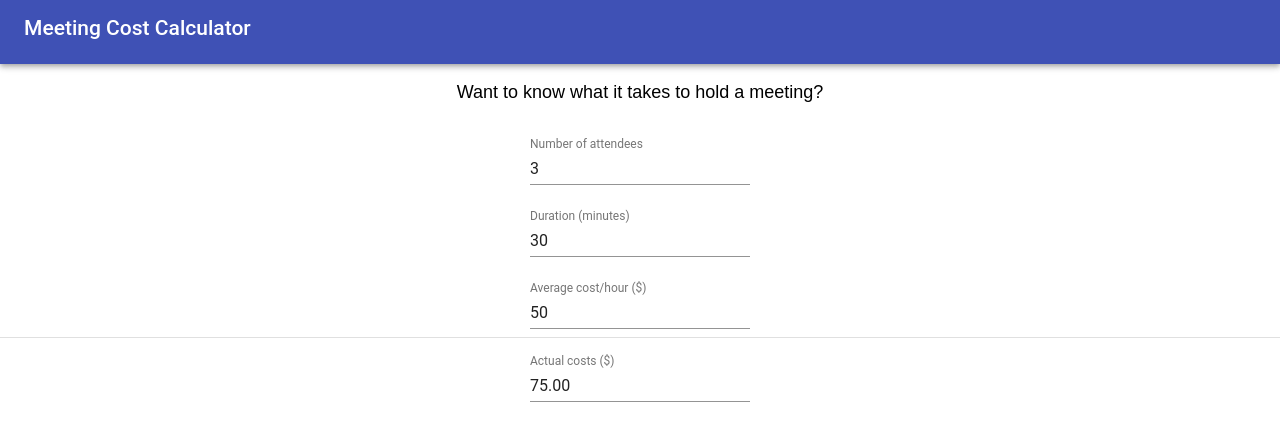
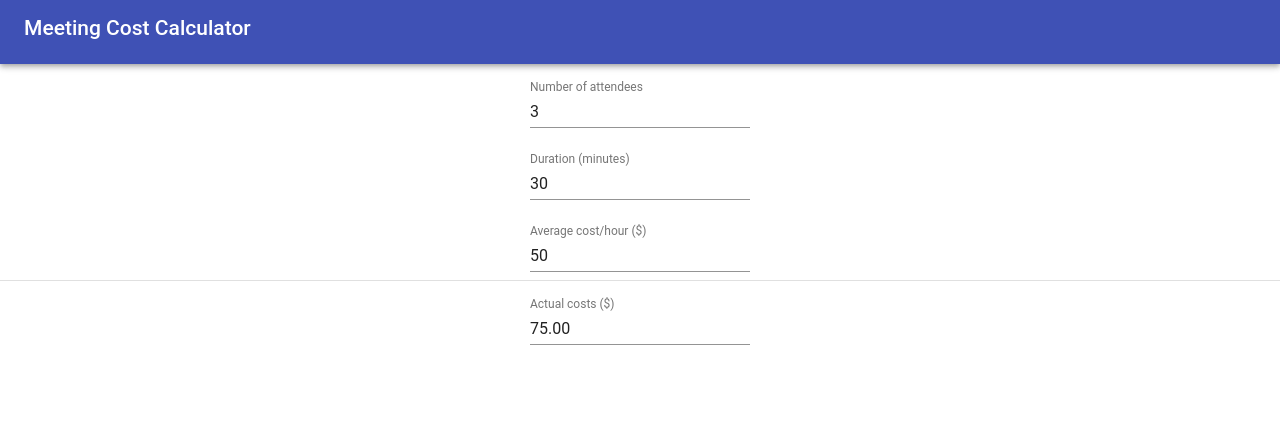
Before and after one commit to ingomohr/meeting-cost-calculator, a React (Create React App) app: page / in a window 1280 px wide. Shown: the top 430 px of the page. Built offline with nearby package versions, Linux system fonts and the light colour scheme.

Commit message:
#7 Remove Intro text
... which is clutter

```diff
--- a/src/App.js
+++ b/src/App.js
@@ -6,6 +6,7 @@ import InputDurationOfMeeting from "./components/InputDurationOfMeeting";
 import InputAverageCostPerHour from "./components/InputAverageCostPerHour";
 import OutputActualCostsForMeeting from "./components/OutputActualCostsForMeeting";
 import Divider from "@material-ui/core/Divider";
+
 class App extends Component {
   calcActualCosts = (
     pNumAttendees,
@@ -83,10 +84,6 @@ class App extends Component {
     return (
       <div className="App">
         <MCCAppBar />
-        <p className="App-intro">
-          Want to know what it takes to hold a meeting?
-        </p>
-
         <InputNumberOfAttendees
           numAttendees={this.state.numAttendees}
           onChange={this.onChangeNumAttendees}
```
